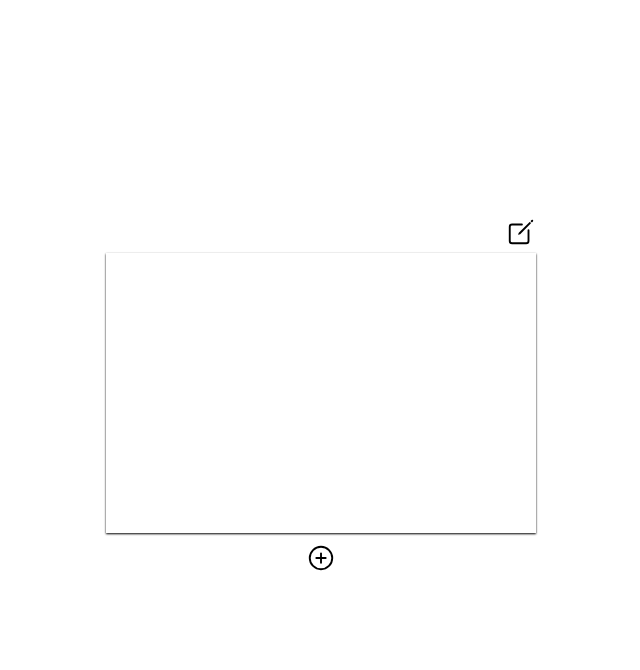
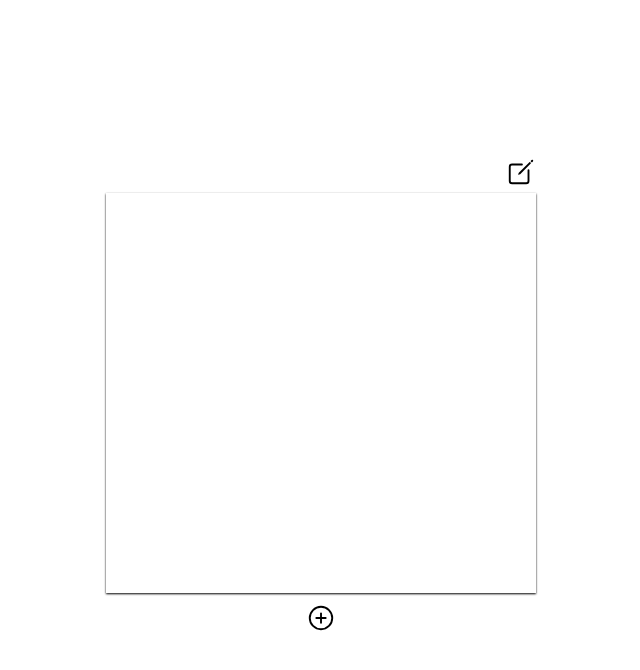
Before and after one commit to FelipeMedeiros99/copia-e-cola-, a React (Create React App) app: page / in a window 1280 px wide. Shown: the top 670 px of the page, without its empty margins (319-959 px from the left). Built offline with nearby package versions, Linux system fonts and the light colour scheme.

Commit message:
configurações css

```diff
--- a/src/Corpo.jsx
+++ b/src/Corpo.jsx
@@ -144,7 +144,7 @@ const Botoes = styled.div`
 const Main = styled.main`
     overflow-y: auto;
     overflow-x: hidden;
-    height: 280px;
+    height: 400px;
     /* width: 300px; */
     box-shadow: 0px 1px 2px black;
 
--- a/src/TelaAdicionarCategoria.jsx
+++ b/src/TelaAdicionarCategoria.jsx
@@ -112,7 +112,7 @@ const JanelaEdicao = styled.div`
     align-items: center;
     justify-content: center;
     width: 100%;
-    height: 360px;
+    height: 480px;
     z-index: 3;
     background-color: #ffffffeb;
     box-shadow: 1px 1px 2px rgb(0, 0, 0, 0.6);
@@ -122,7 +122,7 @@ const Inputs = styled.div`
     padding: 10px;
     overflow-y: auto;
     overflow-x: hidden;
-    height: 240px;
+    height: 350px;
     margin-bottom: 50px;
     .linha{
         /* width: 300px; */
```
